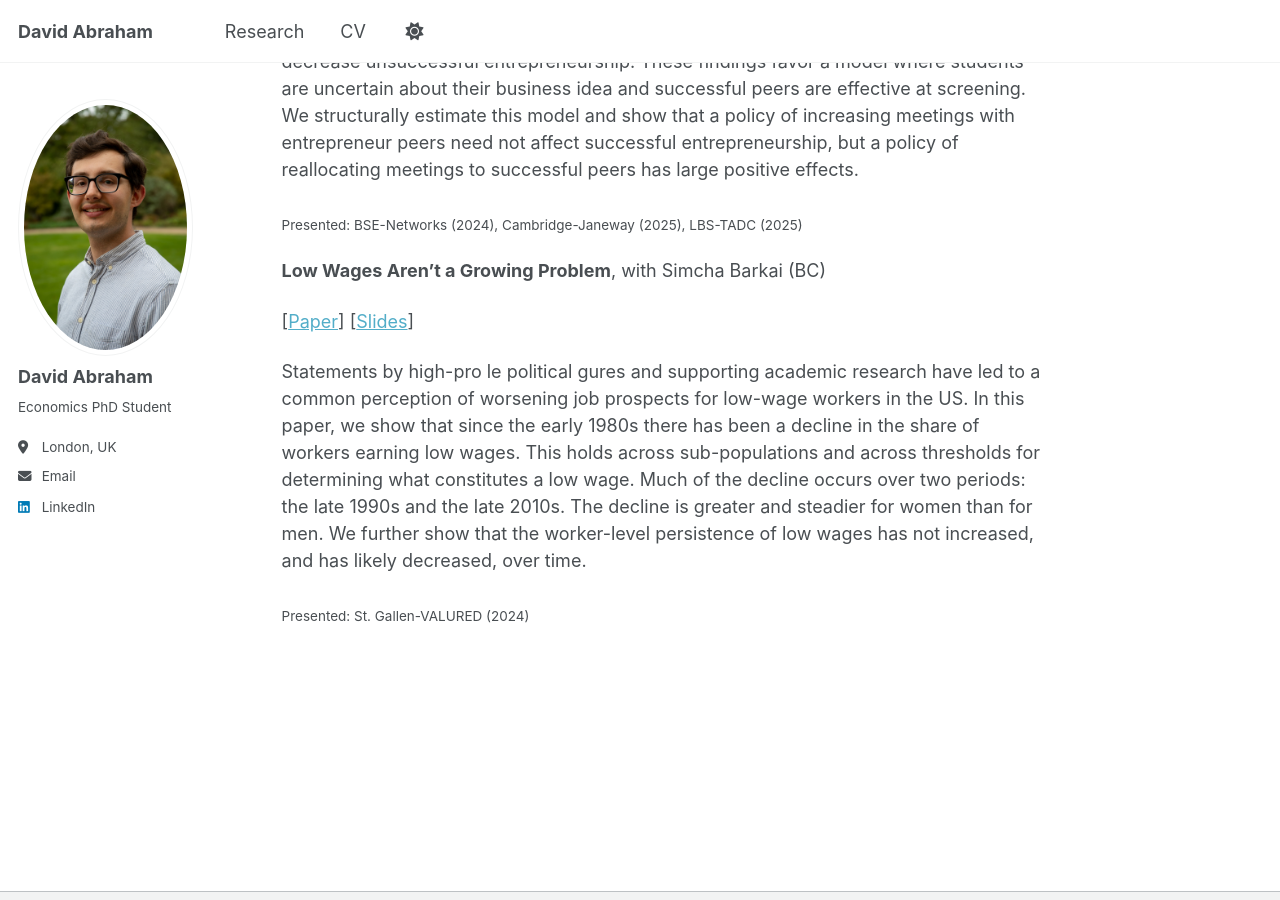
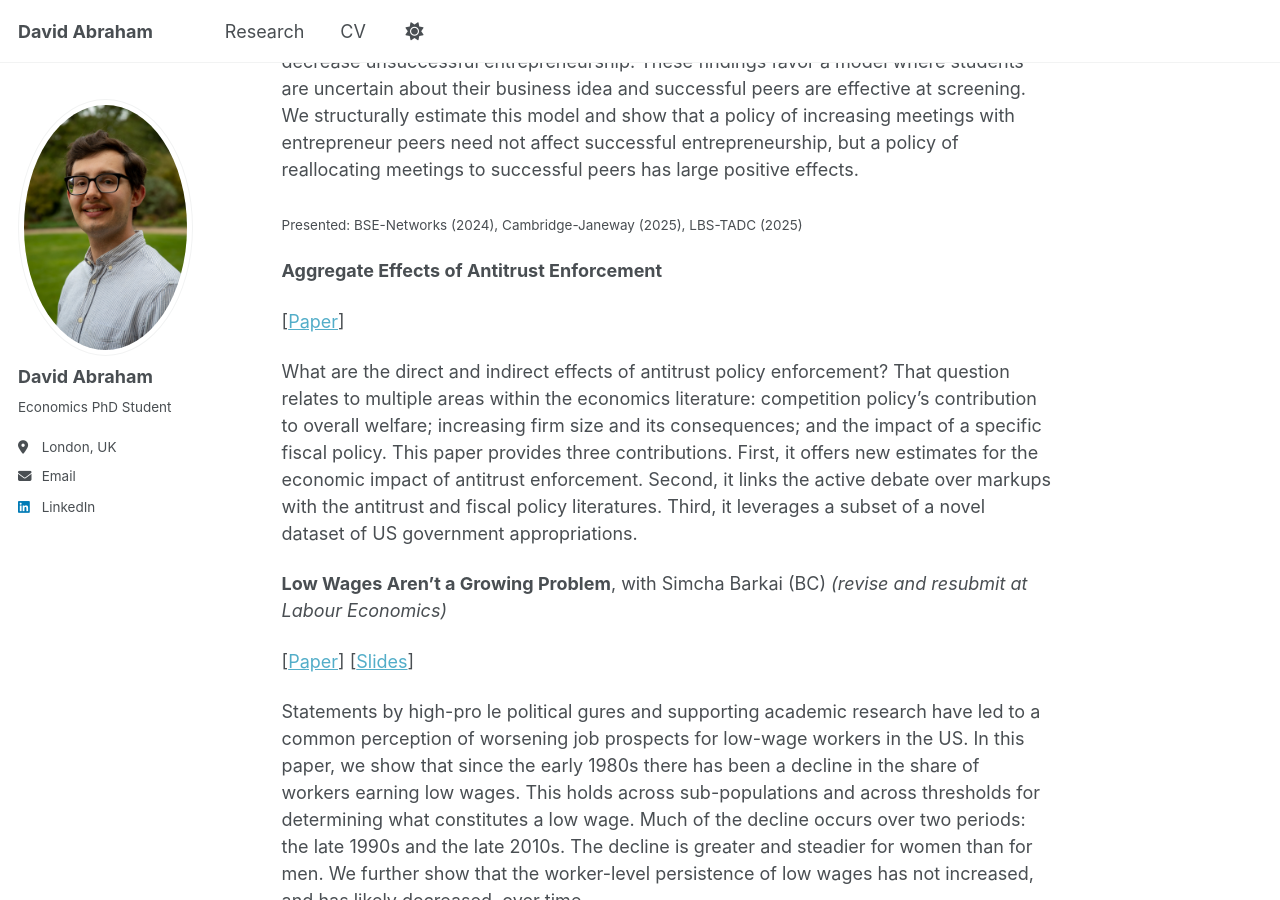
Before and after one commit to david-abraham-lbs/david-abraham-lbs.github.io, a Jekyll site: the page built from _pages/about.md, in a window 1280 px wide and 900 px high, scrolled down 523 px. Built offline with Jekyll 4.4.1, drawn with Linux system fonts in a browser that asks for light colours.

Commit message:
Update about.md

```diff
--- a/_pages/about.md
+++ b/_pages/about.md
@@ -23,7 +23,14 @@ We study how exposure to peers with entrepreneurship experience affects new entr
 <sub>Presented: BSE-Networks (2024), Cambridge-Janeway (2025), LBS-TADC (2025)</sub>
 
 
-**Low Wages Aren't a Growing Problem**, with Simcha Barkai (BC)
+**Aggregate Effects of Antitrust Enforcement**
+
+[[Paper]([https://www.dropbox.com/scl/fi/77tp4bi3d8598oiij595n/David_Abraham_JMP.pdf?rlkey=r4jtdshnjd1zm4irgl3aj3ljt&st=4jo9nq2n&dl=0](https://www.dropbox.com/scl/fi/su9suy8q2pvga5g2cpznh/David_Abraham_Antitrust.pdf?rlkey=migculvah531zhc2lx0o9re5u&dl=0))]
+
+What are the direct and indirect effects of antitrust policy enforcement? That question relates to multiple areas within the economics literature: competition policy's contribution to overall welfare; increasing firm size and its consequences; and the impact of a specific fiscal policy. This paper provides three contributions. First, it offers new estimates for the economic impact of antitrust enforcement. Second, it links the active debate over markups with the antitrust and fiscal policy literatures. Third, it leverages a subset of a novel dataset of US government appropriations.
+
+
+**Low Wages Aren't a Growing Problem**, with Simcha Barkai (BC) _(revise and resubmit at Labour Economics)_
 
 [[Paper](https://papers.ssrn.com/sol3/papers.cfm?abstract_id=4231412)] [[Slides](https://www.dropbox.com/scl/fi/nrzhcgvqbpj6l937z4syq/SimchaDavid_LowWages_David_Slides.pdf?rlkey=xxuywcf0vtv1yv0u5muk87smv&dl=0)]
 
```
